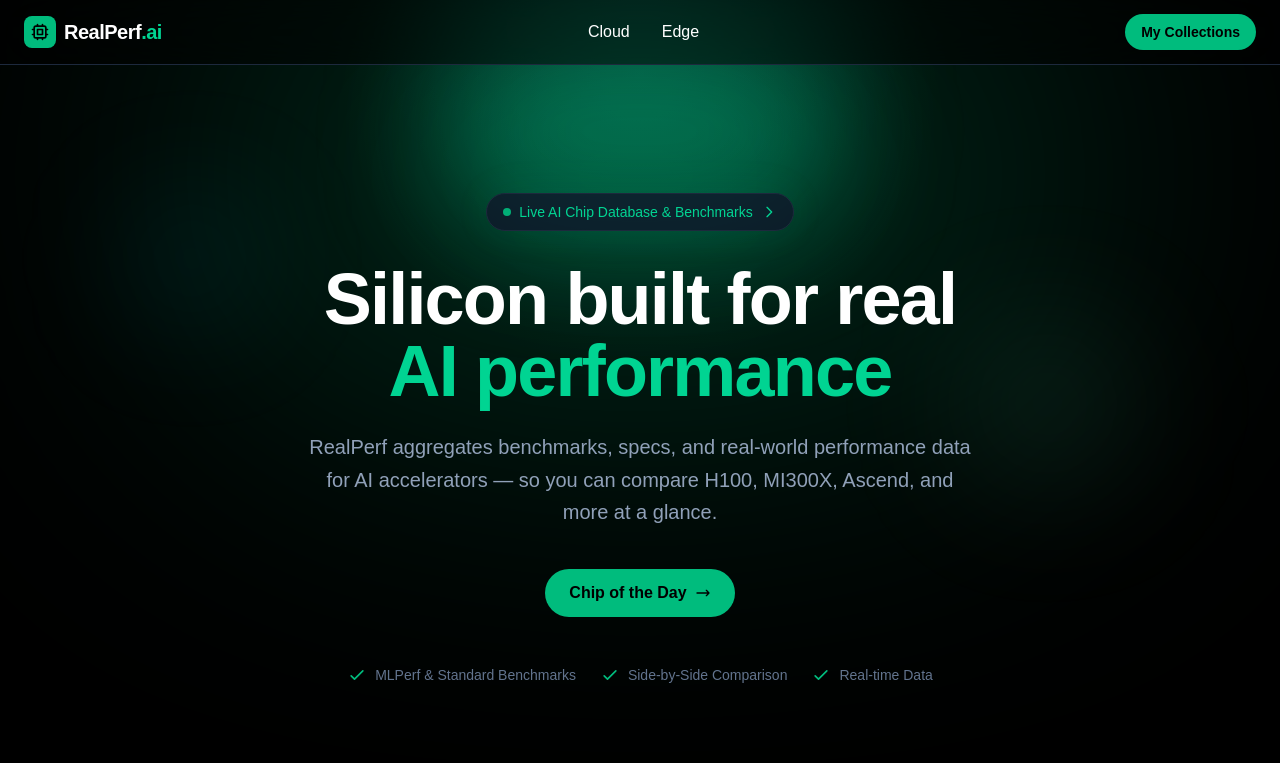
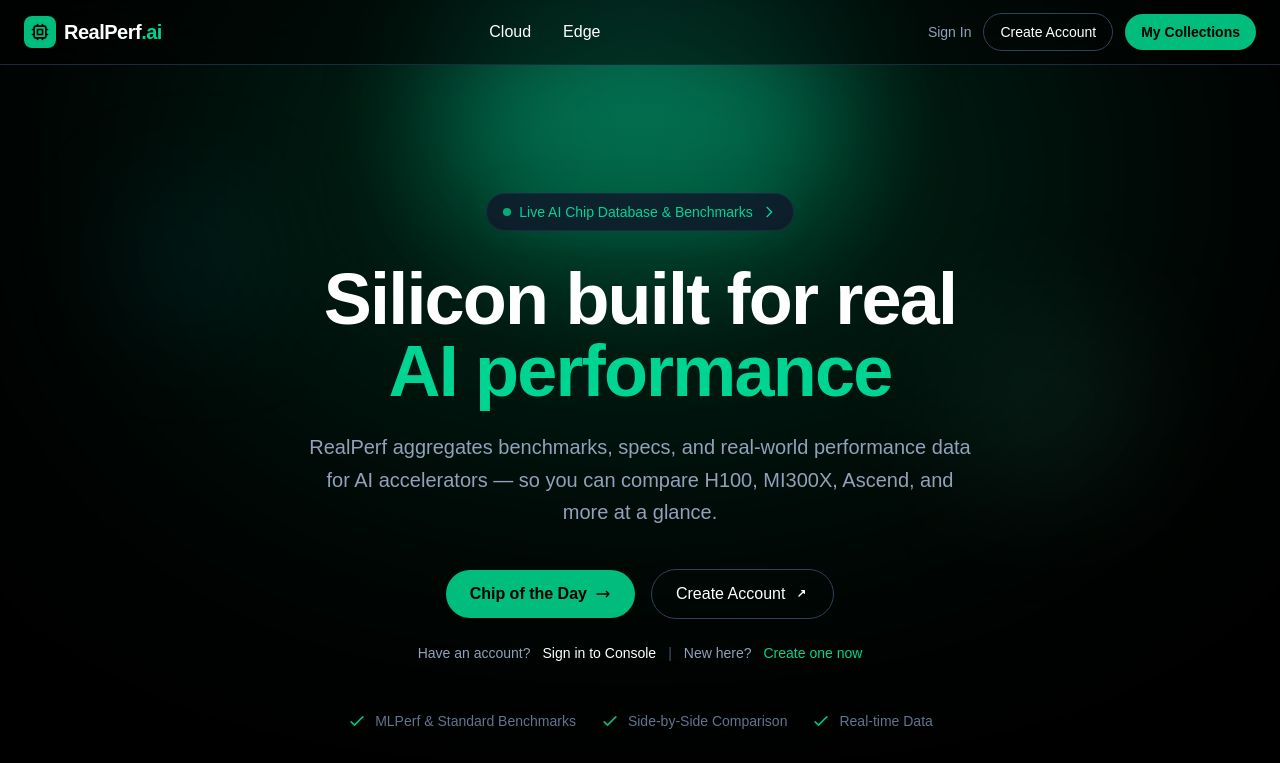
Before and after one commit to josteingaarder/realperf-web, a Next.js app: page / in a window 1280 px wide. Shown: the top 763 px of the page. Built offline with nearby package versions, Linux system fonts and the light colour scheme; no server answers; the database is empty.

Commit message:
Expose auth entrypoints on homepage

```diff
--- a/src/app/console/login/page.tsx
+++ b/src/app/console/login/page.tsx
@@ -189,6 +189,13 @@
                     </button>
                   </form>
 
+                  <div className="mt-4 text-center text-sm text-slate-400">
+                    No account yet?{' '}
+                    <Link href="#request-access" className="font-medium text-emerald-400 transition hover:text-emerald-300">
+                      Create one below
+                    </Link>
+                  </div>
+
                   <div className="mt-5 grid gap-4 border-t border-slate-800 pt-5 md:grid-cols-2">
                     <form action={requestPasswordResetAction} className="space-y-3 rounded-2xl border border-slate-800 bg-black/30 p-4">
                       <div>
@@ -232,7 +239,7 @@
                   </div>
                 </div>
 
-                <div className="border-t border-slate-800 pt-6">
+                <div id="request-access" className="border-t border-slate-800 pt-6 scroll-mt-28">
                   <h3 className="text-lg font-semibold text-white">
                     {invite ? 'Accept Invitation' : 'Request Access'}
                   </h3>
--- a/src/app/page.tsx
+++ b/src/app/page.tsx
@@ -26,7 +26,11 @@
       <div className="absolute top-52 left-[10%] w-32 h-32 bg-cyan-400/10 rounded-full blur-3xl pointer-events-none animate-float-slower" />
       <div className="absolute top-80 right-[12%] w-40 h-40 bg-emerald-300/10 rounded-full blur-3xl pointer-events-none animate-drift-reverse" />
 
-      <SiteHeader cta={{ href: '/collections', label: 'My Collections' }} />
+      <SiteHeader
+        secondaryLink={{ href: '/console/login', label: 'Sign In' }}
+        actionLink={{ href: '/console/login#request-access', label: 'Create Account' }}
+        cta={{ href: '/collections', label: 'My Collections' }}
+      />
 
       {/* Hero Section */}
       <section className="relative pt-32 pb-20 px-6">
@@ -50,7 +54,7 @@
             so you can compare H100, MI300X, Ascend, and more at a glance.
           </p>
 
-          <div className="animate-fade-up animate-delay-3 flex flex-col sm:flex-row items-center justify-center gap-4 mb-12">
+          <div className="animate-fade-up animate-delay-3 flex flex-col sm:flex-row items-center justify-center gap-4 mb-6">
             <Link
               href="/chip-of-the-day"
               className="group flex items-center gap-2 px-6 py-3 bg-emerald-500 text-black rounded-full hover:bg-emerald-400 hover:shadow-[0_0_30px_rgba(52,211,153,0.35)] transition-all duration-300 font-semibold"
@@ -59,6 +63,28 @@
               <svg className="w-4 h-4 group-hover:translate-x-1 transition" fill="none" stroke="currentColor" viewBox="0 0 24 24">
                 <path strokeLinecap="round" strokeLinejoin="round" strokeWidth={2} d="M17 8l4 4m0 0l-4 4m4-4H3" />
               </svg>
+            </Link>
+
+            <Link
+              href="/console/login#request-access"
+              className="group flex items-center gap-2 rounded-full border border-slate-700 px-6 py-3 text-white transition-all duration-300 hover:border-emerald-500 hover:text-emerald-300"
+            >
+              Create Account
+              <svg className="w-4 h-4 group-hover:translate-x-1 transition" fill="none" stroke="currentColor" viewBox="0 0 24 24">
+                <path strokeLinecap="round" strokeLinejoin="round" strokeWidth={2} d="M13 7h4m0 0v4m0-4L9 15" />
+              </svg>
+            </Link>
+          </div>
+
+          <div className="animate-fade-up animate-delay-3 mb-12 flex flex-wrap items-center justify-center gap-x-3 gap-y-2 text-sm text-slate-400">
+            <span>Have an account?</span>
+            <Link href="/console/login" className="font-medium text-white transition hover:text-emerald-300">
+              Sign in to Console
+            </Link>
+            <span className="hidden sm:inline text-slate-600">|</span>
+            <span>New here?</span>
+            <Link href="/console/login#request-access" className="font-medium text-emerald-400 transition hover:text-emerald-300">
+              Create one now
             </Link>
           </div>
 
--- a/src/components/SiteHeader.tsx
+++ b/src/components/SiteHeader.tsx
@@ -10,6 +10,7 @@
 interface SiteHeaderProps {
   activeSection?: NavSection;
   cta?: HeaderLink;
+  actionLink?: HeaderLink;
   secondaryLink?: HeaderLink;
 }
 
@@ -27,6 +28,7 @@
 export default function SiteHeader({
   activeSection,
   cta,
+  actionLink,
   secondaryLink,
 }: SiteHeaderProps) {
   return (
@@ -65,6 +67,15 @@
             </Link>
           ) : null}
 
+          {actionLink ? (
+            <Link
+              href={actionLink.href}
+              className="hidden sm:inline-flex items-center rounded-full border border-slate-700 px-4 py-2 text-sm font-medium text-white transition hover:border-emerald-500 hover:text-emerald-300"
+            >
+              {actionLink.label}
+            </Link>
+          ) : null}
+
           {cta ? (
             <Link
               href={cta.href}
```
